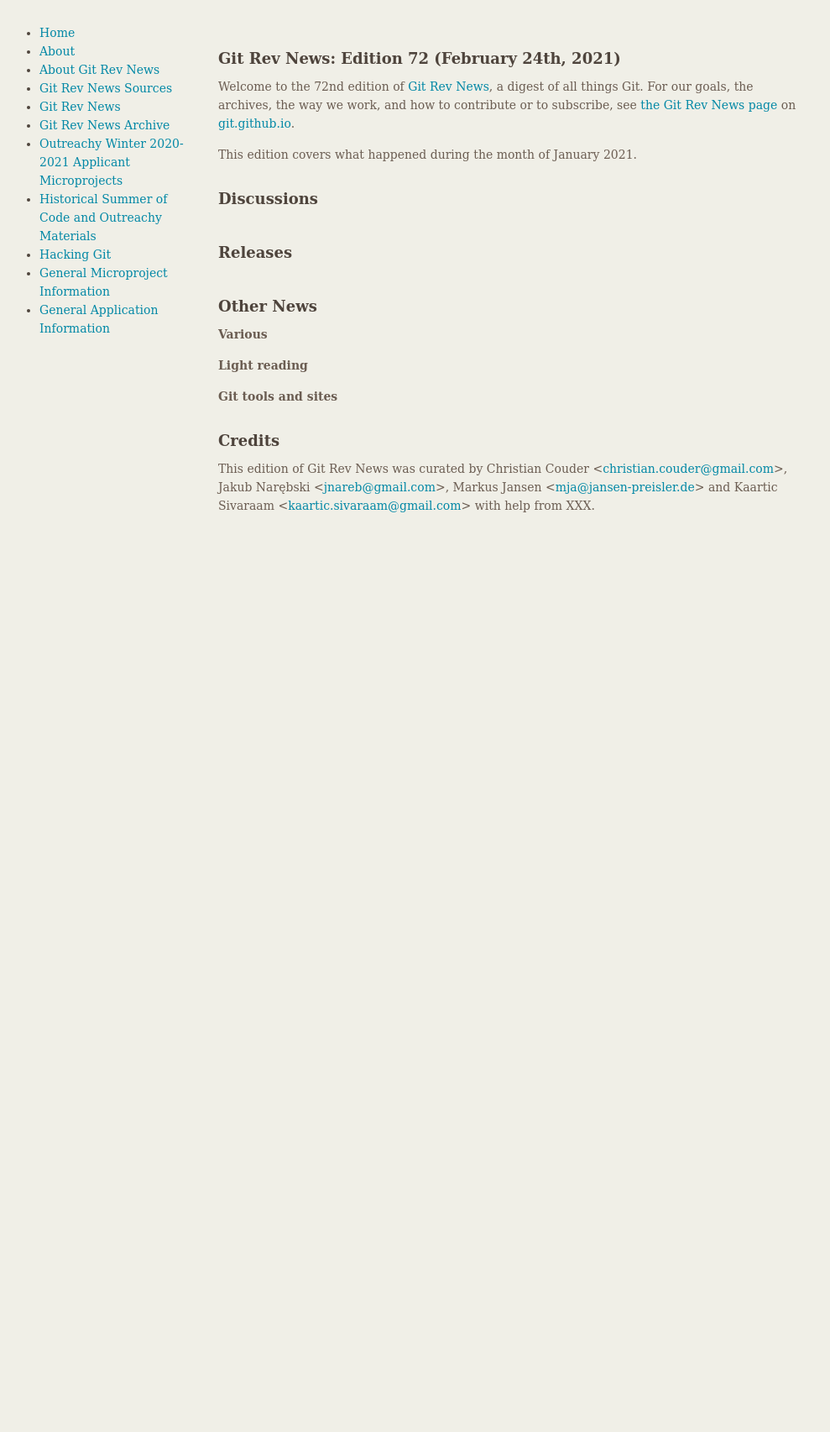
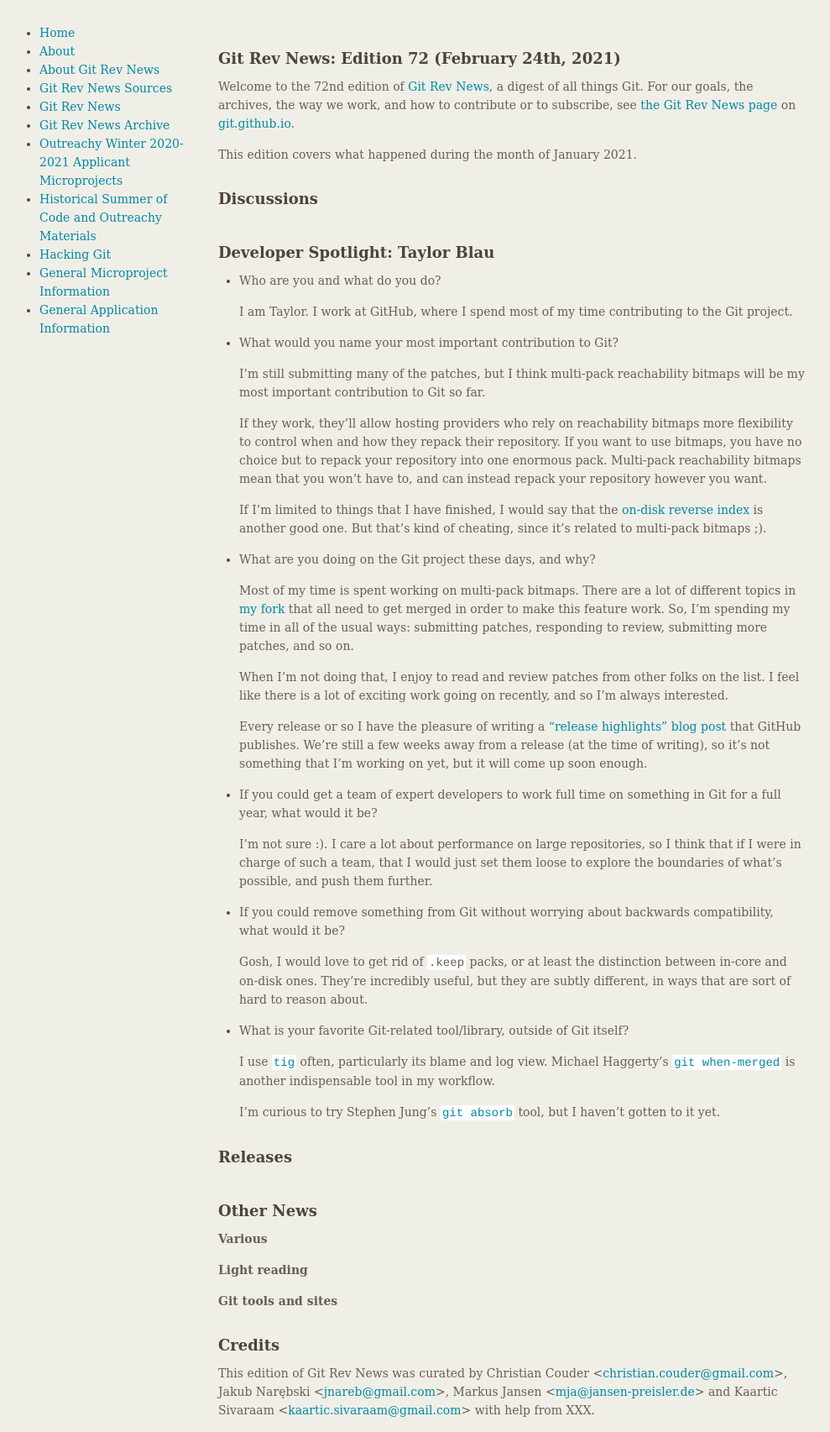
Before and after one commit to git/git.github.io, a Jekyll site: the page built from rev_news/drafts/edition-72.md, in a window 1280 px wide. Shown: the whole page at 84% size, without its empty margins (149-1138 px from the left). Built offline with Jekyll 4.4.1, drawn with Linux system fonts in a browser that asks for light colours; before the commit the page ends 900 px from its top, so only the background shows below that.

Commit message:
rn-72: add interview with Taylor Blau

```diff
--- a/rev_news/drafts/edition-72.md
+++ b/rev_news/drafts/edition-72.md
@@ -29,9 +29,75 @@
 ### Support
 -->
 
-<!---
-## Developer Spotlight:
--->
+
+## Developer Spotlight: Taylor Blau
+
+* Who are you and what do you do?
+
+  I am Taylor. I work at GitHub, where I spend most of my time
+  contributing to the Git project.
+
+* What would you name your most important contribution to Git?
+
+  I'm still submitting many of the patches, but I think multi-pack
+  reachability bitmaps will be my most important contribution to Git so
+  far.
+
+  If they work, they'll allow hosting providers who rely on reachability
+  bitmaps more flexibility to control when and how they repack their
+  repository. If you want to use bitmaps, you have no choice but to
+  repack your repository into one enormous pack. Multi-pack reachability
+  bitmaps mean that you won't have to, and can instead repack your
+  repository however you want.
+
+  If I'm limited to things that I have finished, I would say that the
+  [on-disk reverse index](https://public-inbox.org/git/cover.1612998106.git.me@ttaylorr.com/)
+  is another good one. But that's kind of cheating, since it's related
+  to multi-pack bitmaps ;).
+
+* What are you doing on the Git project these days, and why?
+
+  Most of my time is spent working on multi-pack bitmaps. There are a lot
+  of different topics in [my fork](https://github.com/ttaylorr/git) that
+  all need to get merged in order to  make this feature work. So, I'm
+  spending my time in all of the usual ways: submitting patches, responding
+  to review, submitting more patches, and so on.
+
+  When I'm not doing that, I enjoy to read and review patches from other
+  folks on the list. I feel like there is a lot of exciting work going on
+  recently, and so I'm always interested.
+
+  Every release or so I have the pleasure of writing a
+  ["release highlights" blog post](https://github.blog/author/ttaylorr/)
+  that GitHub publishes. We're still a few weeks away from a release
+  (at the time of writing), so it's not something that I'm working on yet,
+  but it will come up soon enough.
+
+* If you could get a team of expert developers to work full time on
+  something in Git for a full year, what would it be?
+
+  I'm not sure :). I care a lot about performance on large repositories,
+  so I think that if I were in charge of such a team, that I would just
+  set them loose to explore the boundaries of what's possible, and push
+  them further.
+
+* If you could remove something from Git without worrying about
+  backwards compatibility, what would it be?
+
+  Gosh, I would love to get rid of `.keep` packs, or at least the
+  distinction between in-core and on-disk ones. They're incredibly useful,
+  but they are subtly different, in ways that are sort of hard to reason
+  about.
+
+* What is your favorite Git-related tool/library, outside of Git itself?
+
+  I use [`tig`](https://jonas.github.io/tig/) often, particularly its
+  blame and log view. Michael Haggerty's [`git when-merged`](https://github.com/mhagger/git-when-merged)
+  is another indispensable tool in my workflow.
+
+  I'm curious to try Stephen Jung's [`git absorb`](https://github.com/tummychow/git-absorb)
+  tool, but I haven't gotten to it yet.
+
 
 ## Releases
 
```
